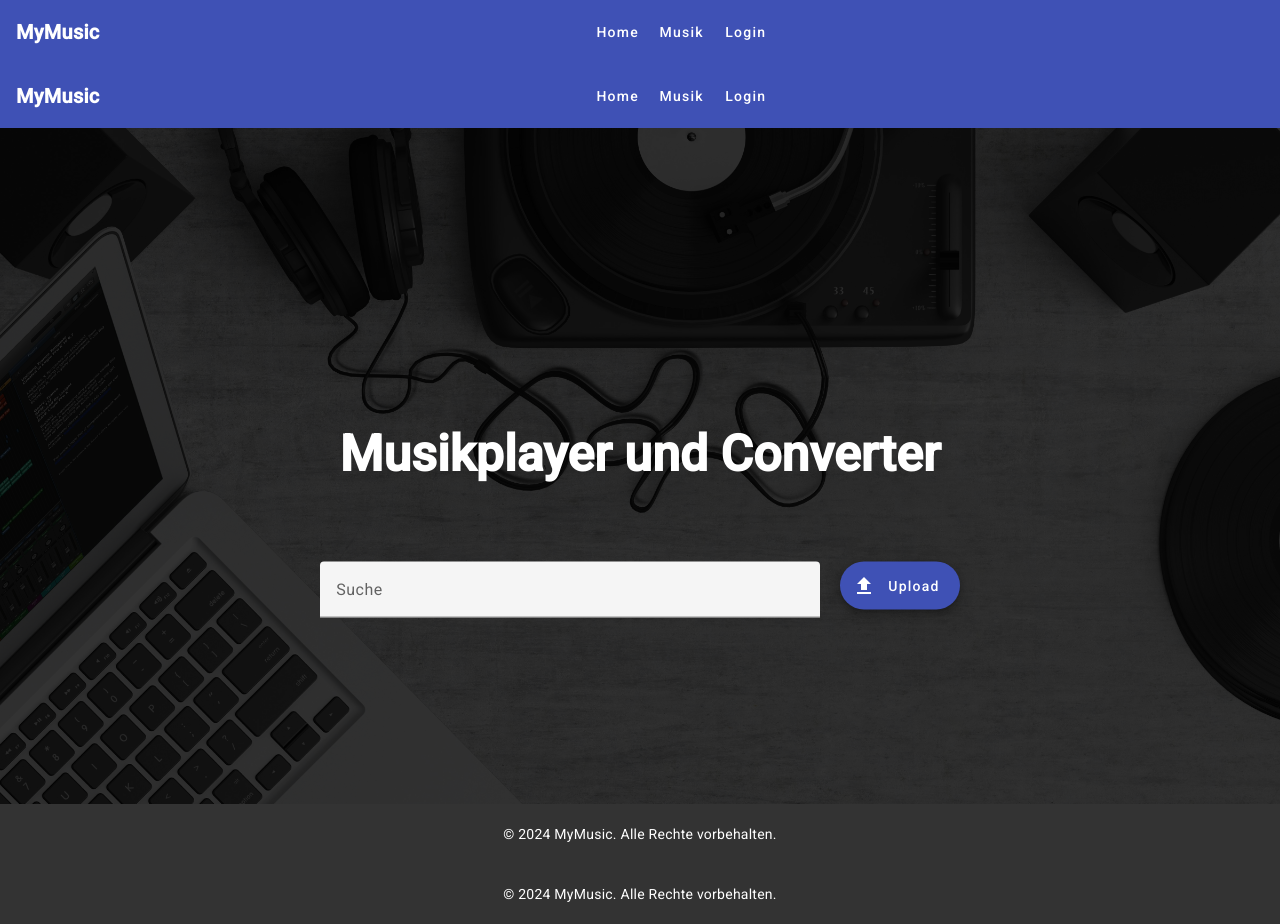
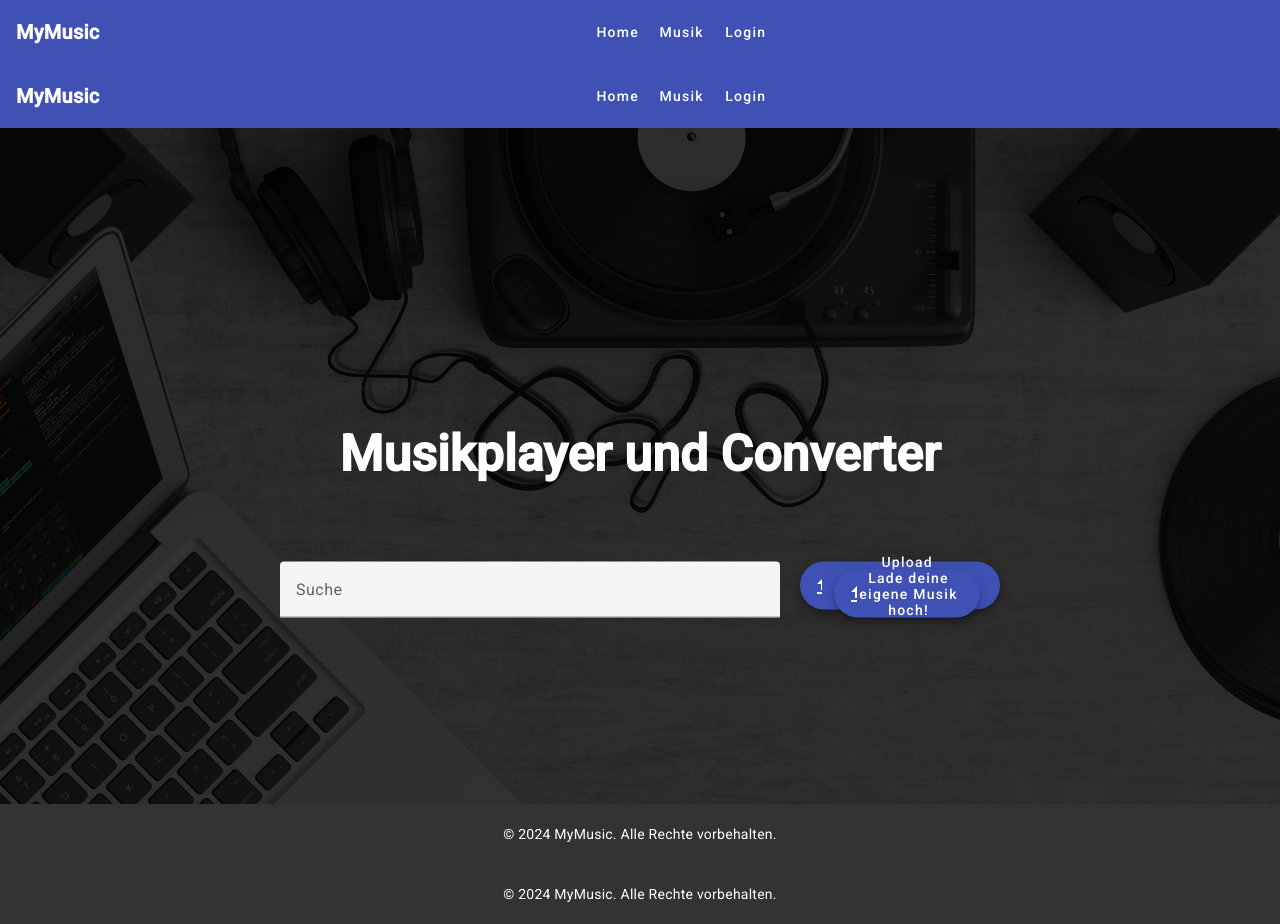
Before and after one commit to xNeroXx/WebServices-Frontend, an Angular app: page /home in a window 1280 px wide. Built offline with nearby package versions, Linux system fonts and the light colour scheme.

Commit message:
adjusted upload button text to make it german and give more context

```diff
--- a/src/app/components/upload/upload.component.html
+++ b/src/app/components/upload/upload.component.html
@@ -2,6 +2,9 @@
 <button mat-fab extended color="primary" (click)="fileInput.click()">
   <mat-icon>upload</mat-icon>
   Upload
+<button mat-fab extended color="primary">
+  <mat-icon id="upload-icon">upload</mat-icon>
+  Lade deine eigene Musik hoch!
 </button>
 
 <div *ngIf="fileName !== ''">
--- a/src/app/components/upload/upload.component.scss
+++ b/src/app/components/upload/upload.component.scss
@@ -1,9 +1,3 @@
-/**.example-button-row button,
-.example-button-row a {
-  margin-right: 8px;
-}*/
-
-/**
-.example-disabled {
-  display: inline-block;
-}*/
+#upload-icon {
+  margin-right: 0;
+}
```
